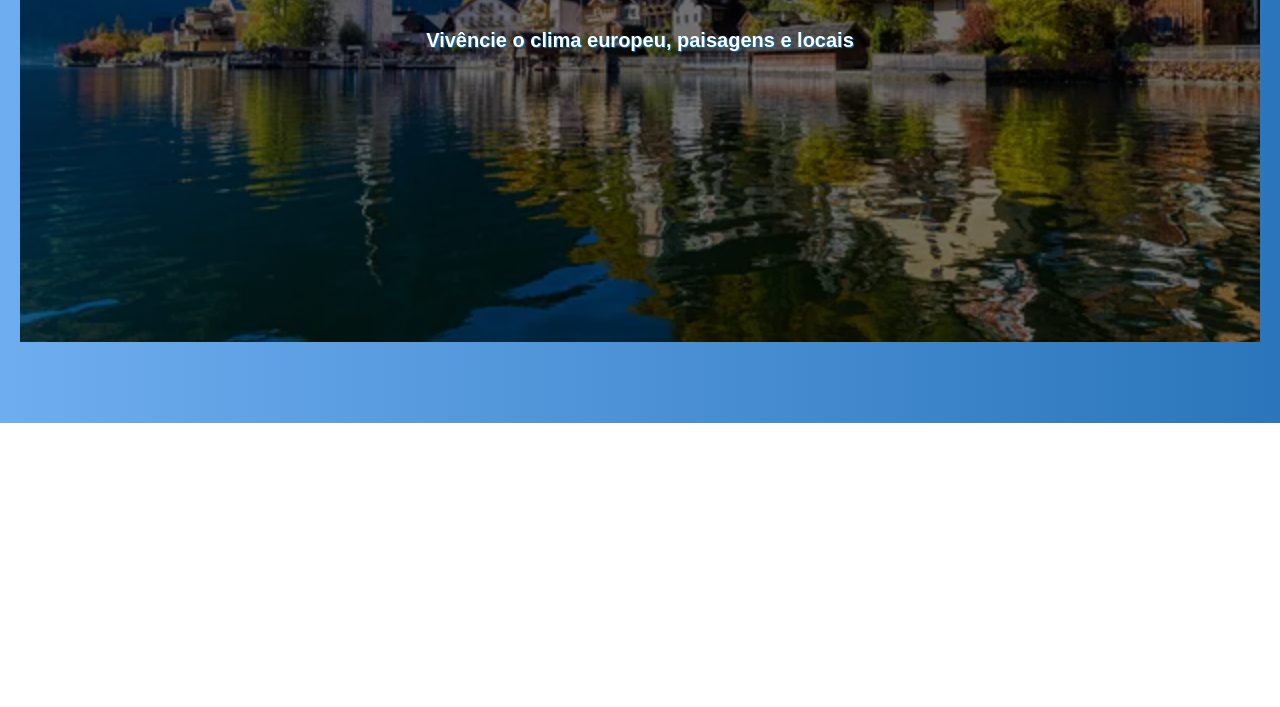
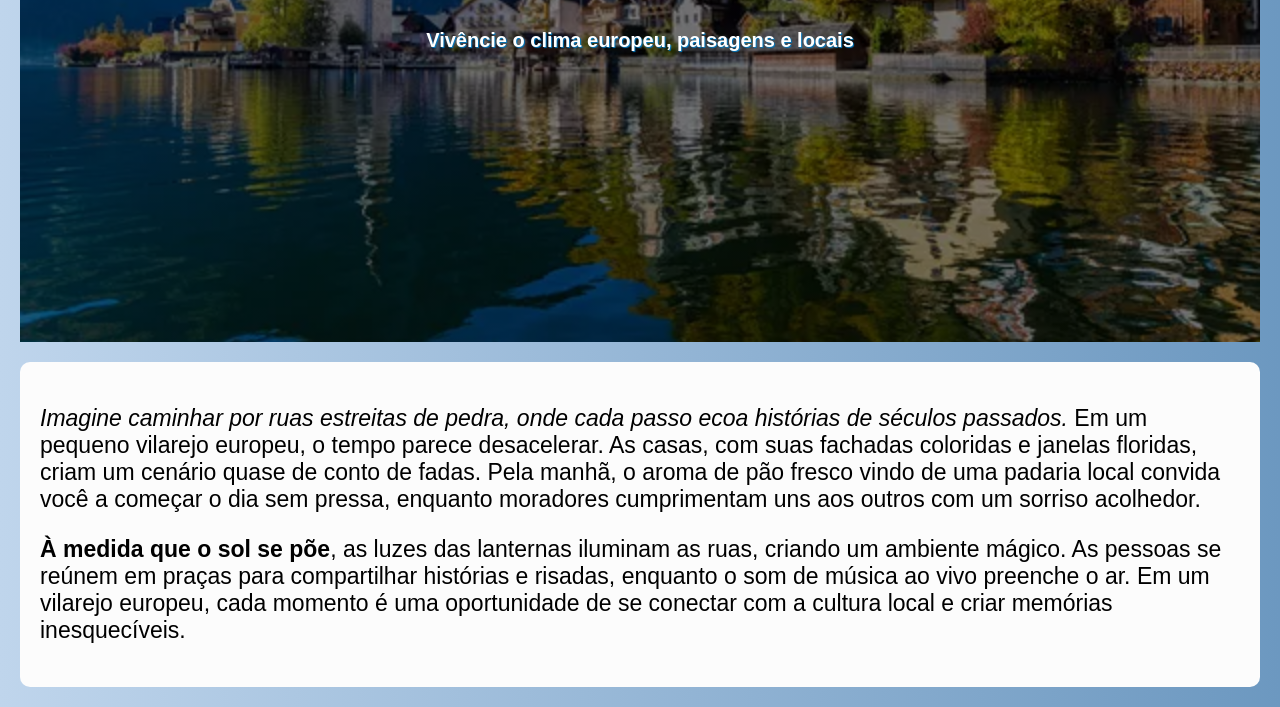
Before and after one commit to rafael1109-moura/viagens--landing-page, a plain HTML site: page projeto/index.html in a window 1280 px wide. Shown: the part 377-1084 px from the top of the page. Before the commit the page ends 800 px from the top, so only its background shows below. Drawn offline with Linux system fonts and the light colour scheme.

Commit message:
adicionei a secção Minha Viagem

```diff
--- a/projeto/css/style.css
+++ b/projeto/css/style.css
@@ -1,5 +1,5 @@
 body{
-    background: linear-gradient(to right, #6eadf0, #2a75bb);
+    background: linear-gradient(to right, #bfd5ec, #6c98c0);
     font-family: Arial, sans-serif;
     margin: 0;
     padding: 20px;
@@ -44,3 +44,10 @@ body{
     background-color: #043a5a;
     color: white;
 }
+.minha-viagem{
+    background-color: #fcfcfc;
+    padding: 20px;
+    border-radius: 10px;
+    margin-top: 20px;
+    font-size: 23px;
+}
--- a/projeto/index.html
+++ b/projeto/index.html
@@ -18,6 +18,21 @@
             <h1 id="titulo-da-pagina"><b>Conheça um vilarejo europeu</b></h1>
             <h2 id="subtitulo">Vivêncie o clima europeu, paisagens e locais</h2>
             </div>
+            <div class="minha-viagem">
+            <p id="minha-viagem"><i>Imagine caminhar por ruas estreitas de pedra, onde cada passo ecoa histórias
+                de séculos passados.</i> Em um pequeno vilarejo europeu, o tempo parece
+                desacelerar. As casas, com suas fachadas coloridas e janelas floridas, criam um
+                cenário quase de conto de fadas. Pela manhã, o aroma de pão fresco vindo de
+                uma padaria local convida você a começar o dia sem pressa, enquanto
+                moradores cumprimentam uns aos outros com um sorriso acolhedor.</p>
+
+            <p id="minha-viagem"><b>À medida que o sol se põe</b>, as luzes das lanternas iluminam as ruas, criando um
+                ambiente mágico. As pessoas se reúnem em praças para compartilhar histórias e
+                risadas, enquanto o som de música ao vivo preenche o ar. Em um vilarejo
+                europeu, cada momento é uma oportunidade de se conectar com a cultura local e
+                criar memórias inesquecíveis.</p>
+            </div>
+
 
 
         </main>
```
